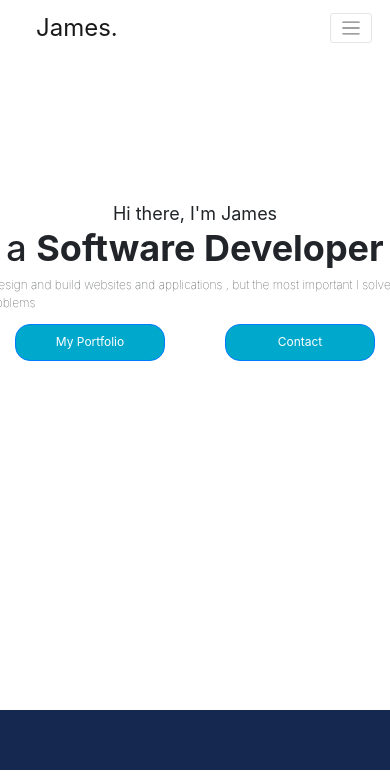
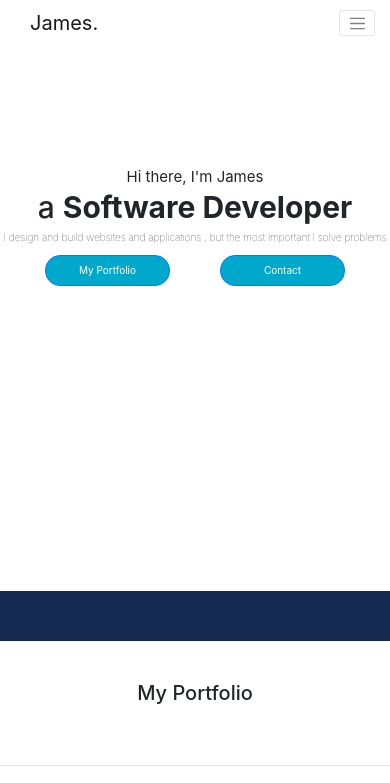
Before and after one commit to jte0711/portfolio-page, a React (Create React App) app: page / in a window 390 px wide. Shown: the top 783 px of the page. Built offline with nearby package versions, Linux system fonts and the light colour scheme.

Commit message:
Update media query
- Make media query for max width 400px, font size change to 10px

```diff
--- a/src/App.css
+++ b/src/App.css
@@ -101,3 +101,9 @@ h1 strong {
     font-size: 12px;
   }
 }
+
+@media only screen and (max-width: 400px) {
+  html {
+    font-size: 10px;
+  }
+}
```
